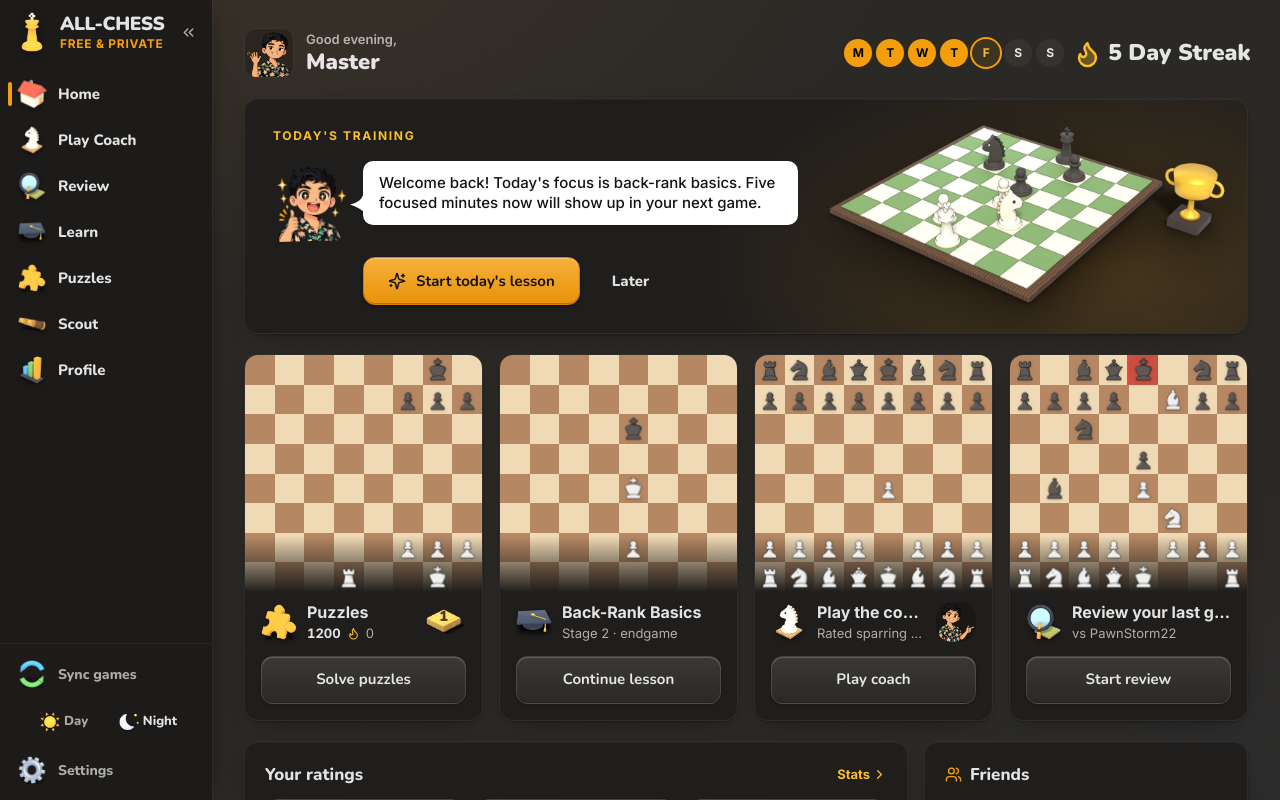
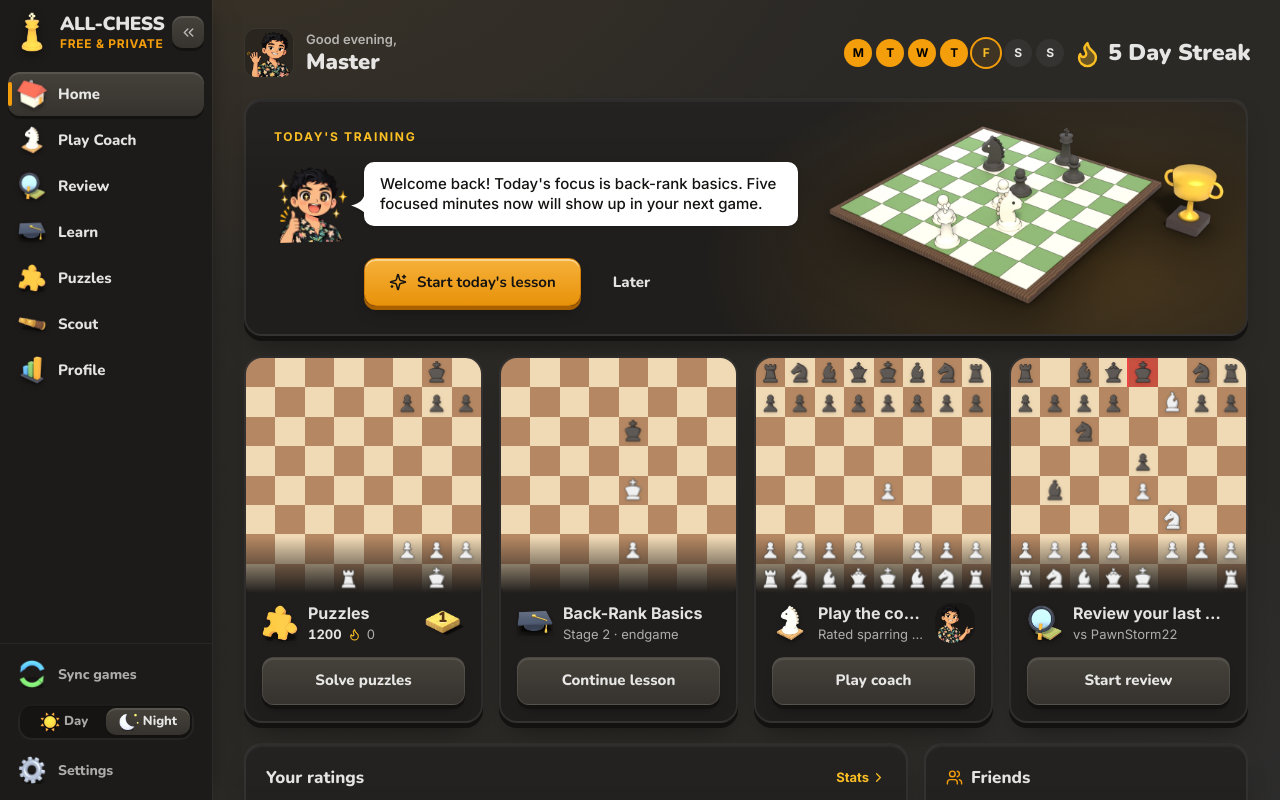
Before and after one commit to rogeralukka/ALL-CHESS, a React (Vite) app in the folder frontend/: page / in a window 1280 px wide. Built offline with nearby package versions, Linux system fonts and the light colour scheme.

Commit message:
Add files via upload

```diff
--- a/frontend/src/styles/globals.css
+++ b/frontend/src/styles/globals.css
@@ -48,22 +48,46 @@
   }
 
   /* A panel that sits on the page: soft drop shadow + 1px top highlight */
+  /* Game-style card: chunky rounded slab with a solid bottom lip, like the roadmap tiles */
   .panel {
-    background: var(--color-card);
-    border: 1px solid var(--color-border);
-    border-radius: 14px;
-    box-shadow: inset 0 1px 0 rgba(255, 255, 255, 0.035), 0 1px 2px rgba(0, 0, 0, 0.25), 0 8px 24px -12px rgba(0, 0, 0, 0.45);
+    background: linear-gradient(180deg, rgba(255, 255, 255, 0.025), transparent 40%), var(--color-card);
+    border: 2px solid var(--color-border);
+    border-radius: 18px;
+    box-shadow: inset 0 2px 0 rgba(255, 255, 255, 0.04), 0 5px 0 var(--panel-lip), 0 16px 28px -14px rgba(0, 0, 0, 0.55);
   }
   :root[data-theme='dawn'] .panel {
-    box-shadow: 0 1px 2px rgba(0, 0, 0, 0.06), 0 8px 24px -14px rgba(0, 0, 0, 0.18);
+    background: var(--color-card);
+    box-shadow: inset 0 2px 0 rgba(255, 255, 255, 0.9), 0 5px 0 var(--panel-lip), 0 16px 26px -16px rgba(90, 70, 40, 0.25);
   }
   .panel-hover {
     transition: transform 160ms cubic-bezier(0, 0, 0.2, 1), box-shadow 160ms cubic-bezier(0, 0, 0.2, 1), border-color 160ms;
   }
   .panel-hover:hover {
-    transform: translateY(-2px);
-    border-color: rgba(245, 165, 36, 0.35);
-    box-shadow: inset 0 1px 0 rgba(255, 255, 255, 0.05), 0 2px 4px rgba(0, 0, 0, 0.25), 0 14px 32px -14px rgba(0, 0, 0, 0.55);
+    transform: translateY(-3px);
+    border-color: rgba(245, 165, 36, 0.55);
+    box-shadow: inset 0 2px 0 rgba(255, 255, 255, 0.05), 0 8px 0 var(--panel-lip), 0 20px 30px -14px rgba(0, 0, 0, 0.55);
+  }
+  .panel-hover:active {
+    transform: translateY(2px);
+    box-shadow: inset 0 2px 0 rgba(255, 255, 255, 0.05), 0 2px 0 var(--panel-lip);
+  }
+  /* recessed well: the slot that toy controls (tabs, toggles, inputs) sit in */
+  .well {
+    background: var(--well-bg);
+    border-radius: 14px;
+    box-shadow: inset 0 3px 0 rgba(0, 0, 0, 0.22), inset 0 0 0 2px var(--color-border);
+  }
+  /* raised toy chip: selected tab / toggle knob */
+  .chip-raised {
+    background: var(--btn-secondary-bg);
+    box-shadow: inset 0 2px 0 rgba(255, 255, 255, 0.1), 0 3px 0 var(--panel-lip);
+  }
+  :root[data-theme='dawn'] .chip-raised {
+    box-shadow: inset 0 2px 0 #fff, 0 3px 0 var(--panel-lip), 0 4px 8px -4px rgba(0, 0, 0, 0.2);
+  }
+  .font-mono {
+    font-variant-numeric: tabular-nums;
+    font-weight: 700;
   }
 
   h1, h2, h3, h4, h5, h6, .font-display {
@@ -86,6 +110,12 @@
 }
 ::-webkit-scrollbar-thumb:hover {
   background: rgba(120, 120, 120, 0.45);
+}
+.no-scrollbar {
+  scrollbar-width: none;
+}
+.no-scrollbar::-webkit-scrollbar {
+  display: none;
 }
 
 /* Speech bubble arrow tail */
@@ -121,7 +151,7 @@
 .btn-primary:active:not(:disabled) {
   background: var(--btn-primary-active-bg);
   box-shadow: var(--btn-primary-shadow-active);
-  transform: translateY(1px);
+  transform: translateY(3px);
 }
 
 /* Secondary Bevelled Button */
@@ -130,7 +160,7 @@
   box-shadow: var(--btn-secondary-shadow);
   border: 1px solid var(--btn-secondary-border);
   color: var(--color-text);
-  font-weight: 600;
+  font-weight: 800;
   transition: background 100ms ease, box-shadow 100ms ease, transform 100ms ease;
 }
 .btn-secondary:hover:not(:disabled) {
@@ -141,7 +171,7 @@
 .btn-secondary:active:not(:disabled) {
   background: var(--btn-secondary-active-bg);
   box-shadow: var(--btn-secondary-shadow-active);
-  transform: translateY(1px);
+  transform: translateY(3px);
 }
 
 /* Accessible focus: visible 2px accent ring with offset on every interactive element */
--- a/frontend/src/styles/tokens.css
+++ b/frontend/src/styles/tokens.css
@@ -5,6 +5,8 @@
   --color-card: #201e1c;
   --color-raised: #36332f;
   --color-border: rgba(255, 255, 255, 0.07);
+  --panel-lip: #141210;
+  --well-bg: rgba(0, 0, 0, 0.28);
   --color-sidebar: #1d1b19;
   --page-glow: rgba(255, 178, 64, 0.07);
   --page-glow-2: rgba(120, 160, 255, 0.045);
@@ -17,18 +19,18 @@
   --btn-primary-bg: linear-gradient(180deg, #f6b13a 0%, #e8920a 100%);
   --btn-primary-hover-bg: linear-gradient(180deg, #f8bd52 0%, #f19f1d 100%);
   --btn-primary-active-bg: linear-gradient(180deg, #dc8604 0%, #c47300 100%);
-  --btn-primary-shadow: inset 0 1px 0 rgba(255, 255, 255, 0.4), inset 0 -1px 0 rgba(0, 0, 0, 0.25), 0 2px 4px rgba(0, 0, 0, 0.25), 0 1px 2px rgba(0, 0, 0, 0.15);
-  --btn-primary-shadow-hover: inset 0 1px 0 rgba(255, 255, 255, 0.55), inset 0 -1px 0 rgba(0, 0, 0, 0.3), 0 3px 6px rgba(0, 0, 0, 0.3);
-  --btn-primary-shadow-active: inset 0 2px 4px rgba(0, 0, 0, 0.35), inset 0 -1px 0 rgba(255, 255, 255, 0.1), 0 1px 1px rgba(0, 0, 0, 0.2);
+  --btn-primary-shadow: inset 0 2px 0 rgba(255, 255, 255, 0.45), 0 4px 0 #a85f00, 0 10px 16px -8px rgba(0, 0, 0, 0.5);
+  --btn-primary-shadow-hover: inset 0 2px 0 rgba(255, 255, 255, 0.55), 0 5px 0 #a85f00, 0 12px 18px -8px rgba(0, 0, 0, 0.5);
+  --btn-primary-shadow-active: inset 0 2px 3px rgba(0, 0, 0, 0.2), 0 1px 0 #a85f00;
   --btn-primary-border: #d47e06;
 
-  --btn-secondary-bg: linear-gradient(180deg, rgba(255, 255, 255, 0.12) 0%, rgba(255, 255, 255, 0.05) 100%);
-  --btn-secondary-hover-bg: linear-gradient(180deg, rgba(255, 255, 255, 0.18) 0%, rgba(255, 255, 255, 0.08) 100%);
-  --btn-secondary-active-bg: linear-gradient(180deg, rgba(255, 255, 255, 0.04) 0%, rgba(255, 255, 255, 0.02) 100%);
-  --btn-secondary-shadow: inset 0 1px 0 rgba(255, 255, 255, 0.2), inset 0 -1px 0 rgba(0, 0, 0, 0.2), 0 1px 3px rgba(0, 0, 0, 0.2);
-  --btn-secondary-shadow-hover: inset 0 1px 0 rgba(255, 255, 255, 0.35), 0 2px 5px rgba(0, 0, 0, 0.25);
-  --btn-secondary-shadow-active: inset 0 2px 4px rgba(0, 0, 0, 0.3);
-  --btn-secondary-border: rgba(255, 255, 255, 0.12);
+  --btn-secondary-bg: linear-gradient(180deg, #45413b 0%, #36322d 100%);
+  --btn-secondary-hover-bg: linear-gradient(180deg, #4d4842 0%, #3c3832 100%);
+  --btn-secondary-active-bg: linear-gradient(180deg, #312d29 0%, #2c2925 100%);
+  --btn-secondary-shadow: inset 0 2px 0 rgba(255, 255, 255, 0.08), 0 4px 0 #141210, 0 10px 14px -8px rgba(0, 0, 0, 0.5);
+  --btn-secondary-shadow-hover: inset 0 2px 0 rgba(255, 255, 255, 0.1), 0 5px 0 #141210, 0 12px 16px -8px rgba(0, 0, 0, 0.5);
+  --btn-secondary-shadow-active: inset 0 2px 3px rgba(0, 0, 0, 0.2), 0 1px 0 #141210;
+  --btn-secondary-border: rgba(255, 255, 255, 0.09);
 
   --color-eval-white: #ffffff;
   --color-eval-black: #1a1918;
@@ -44,6 +46,8 @@
   --color-card: #ffffff;
   --color-raised: #f2efe9;
   --color-border: #e8e4df;
+  --panel-lip: #ddd5c8;
+  --well-bg: #ece7df;
   --color-sidebar: #ebe6de;
   --page-glow: rgba(255, 178, 64, 0.12);
   --page-glow-2: rgba(120, 160, 255, 0.08);
@@ -56,17 +60,17 @@
   --btn-primary-bg: linear-gradient(180deg, #f6b13a 0%, #e8920a 100%);
   --btn-primary-hover-bg: linear-gradient(180deg, #f8bd52 0%, #f19f1d 100%);
   --btn-primary-active-bg: linear-gradient(180deg, #dc8604 0%, #c47300 100%);
-  --btn-primary-shadow: inset 0 1px 0 rgba(255, 255, 255, 0.5), inset 0 -1px 0 rgba(0, 0, 0, 0.15), 0 2px 4px rgba(0, 0, 0, 0.12);
-  --btn-primary-shadow-hover: inset 0 1px 0 rgba(255, 255, 255, 0.65), inset 0 -1px 0 rgba(0, 0, 0, 0.2), 0 3px 6px rgba(0, 0, 0, 0.16);
-  --btn-primary-shadow-active: inset 0 2px 4px rgba(0, 0, 0, 0.25), inset 0 -1px 0 rgba(255, 255, 255, 0.2), 0 1px 1px rgba(0, 0, 0, 0.1);
+  --btn-primary-shadow: inset 0 2px 0 rgba(255, 255, 255, 0.45), 0 4px 0 #c27400, 0 10px 16px -8px rgba(0, 0, 0, 0.5);
+  --btn-primary-shadow-hover: inset 0 2px 0 rgba(255, 255, 255, 0.55), 0 5px 0 #c27400, 0 12px 18px -8px rgba(0, 0, 0, 0.5);
+  --btn-primary-shadow-active: inset 0 2px 3px rgba(0, 0, 0, 0.2), 0 1px 0 #c27400;
   --btn-primary-border: #d47e06;
 
   --btn-secondary-bg: linear-gradient(180deg, #ffffff 0%, #f3eee7 100%);
-  --btn-secondary-hover-bg: linear-gradient(180deg, #ffffff 0%, #e8e2d9 100%);
-  --btn-secondary-active-bg: linear-gradient(180deg, #e4ded4 0%, #eae4dc 100%);
-  --btn-secondary-shadow: inset 0 1px 0 rgba(255, 255, 255, 0.9), inset 0 -1px 0 rgba(0, 0, 0, 0.1), 0 1px 2px rgba(0, 0, 0, 0.08);
-  --btn-secondary-shadow-hover: inset 0 1px 0 rgba(255, 255, 255, 1), 0 2px 4px rgba(0, 0, 0, 0.12);
-  --btn-secondary-shadow-active: inset 0 2px 4px rgba(0, 0, 0, 0.15);
+  --btn-secondary-hover-bg: linear-gradient(180deg, #ffffff 0%, #ebe5dc 100%);
+  --btn-secondary-active-bg: linear-gradient(180deg, #e8e2d9 0%, #eee8df 100%);
+  --btn-secondary-shadow: inset 0 2px 0 rgba(255, 255, 255, 0.9), 0 4px 0 #cfc6b8, 0 10px 14px -8px rgba(0, 0, 0, 0.15);
+  --btn-secondary-shadow-hover: inset 0 2px 0 rgba(255, 255, 255, 1), 0 5px 0 #cfc6b8, 0 12px 16px -8px rgba(0, 0, 0, 0.18);
+  --btn-secondary-shadow-active: inset 0 2px 3px rgba(0, 0, 0, 0.2), 0 1px 0 #cfc6b8;
   --btn-secondary-border: #d6cfc5;
 
   --color-eval-white: #ffffff;
```
